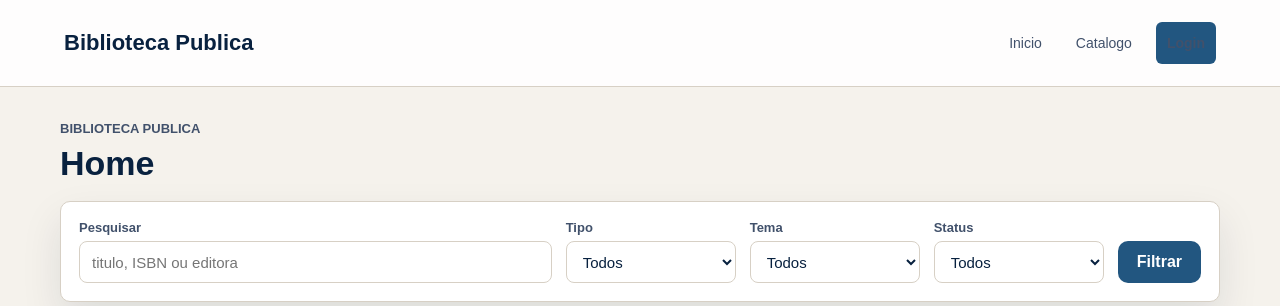
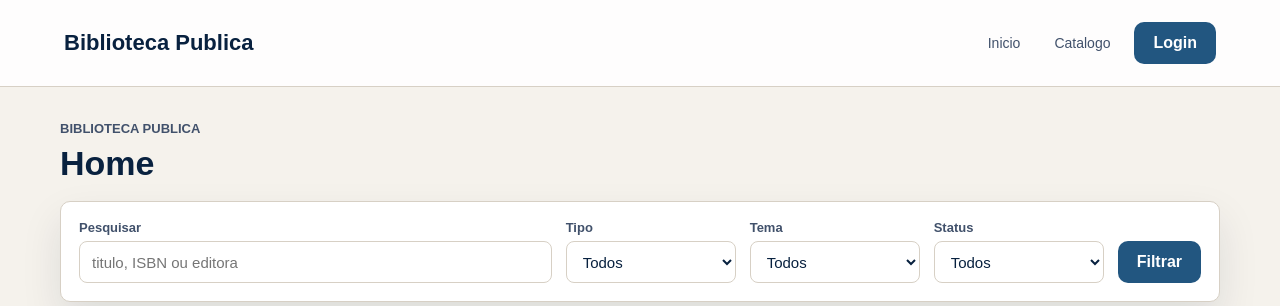
Before and after one commit to Luis-AFO-Gomes/GSI25_P2_biblioteca, a Django app: page / in a window 1280 px wide. Shown: the top 306 px of the page. Run offline with Django 5.2, Linux system fonts and the light colour scheme; data comes from the database, SQL or seed files in the repository; both versions use the stored data as it was after the commit.

Commit message:
UI/UX corrections Hieraquia CSS estava com erros

```diff
--- a/biblioteca/livros/static/style/biblioteca.css
+++ b/biblioteca/livros/static/style/biblioteca.css
@@ -77,6 +77,22 @@ a:hover {
 .site-nav a:hover {
     background: var(--soft);
     color: var(--primary-dark);
+}
+
+.site-nav a.button {
+    padding: 0 18px;
+    border-radius: 10px;
+    font-size: inherit;
+}
+
+.site-nav a.button-primary {
+    background: var(--primary);
+    color: #ffffff;
+}
+
+.site-nav a.button-primary:hover {
+    background: var(--primary-dark);
+    color: #ffffff;
 }
 
 #content {
--- a/biblioteca/livros/templates/livros/master.html
+++ b/biblioteca/livros/templates/livros/master.html
@@ -15,7 +15,7 @@
       <a href="{% url 'livros:lista_livros' %}">Catalogo</a>
       {% if request.user.is_authenticated %}
         <details class="user-menu">
-          <summary class="button button-primary">{{ request.user.get_username }}</summary>
+          <summary class="button button-primary">{{ request.user.get_full_name }}</summary>
           <div class="user-menu-panel">
             {% with user_group=request.user.groups.first %}
               <span class="user-menu-item user-menu-profile">{% if user_group %}{{ user_group.name }}{% else %}member{% endif %}</span>
```
Also changed, not shown: biblioteca/db.sqlite3.
